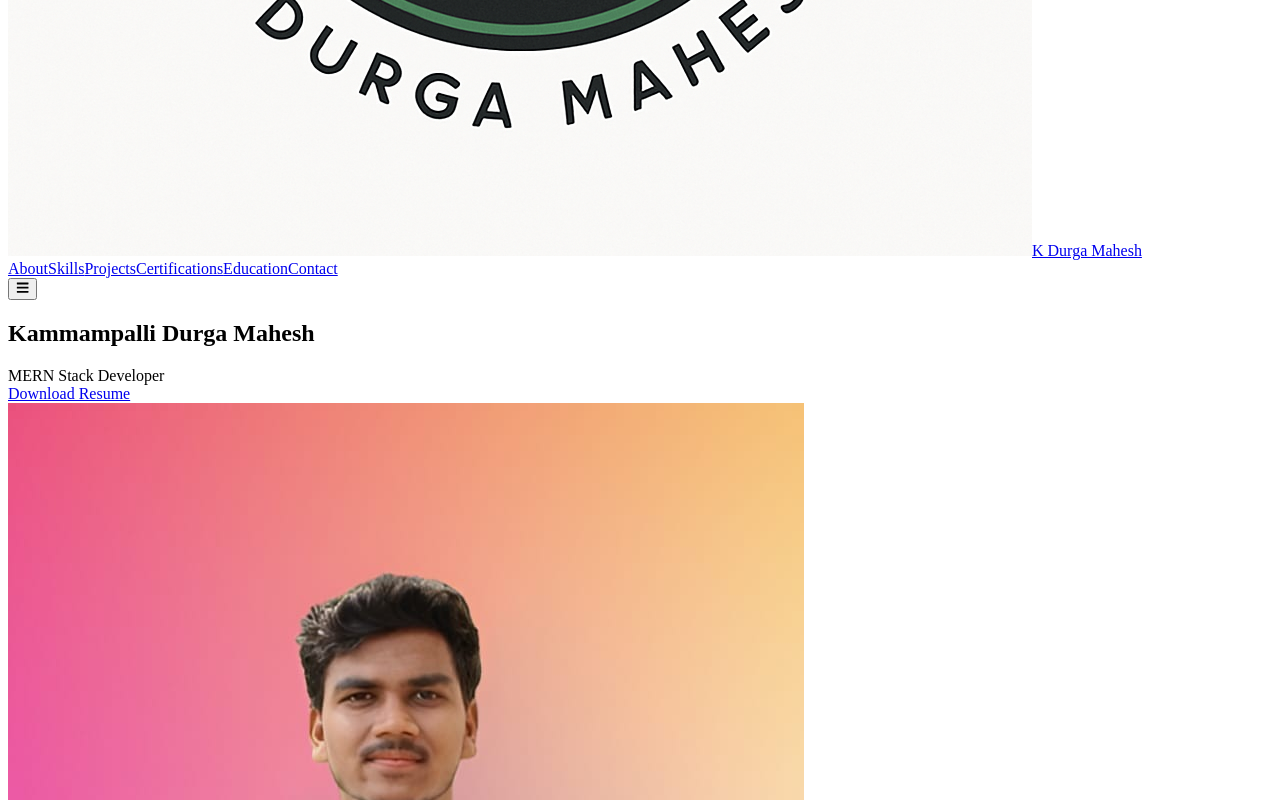
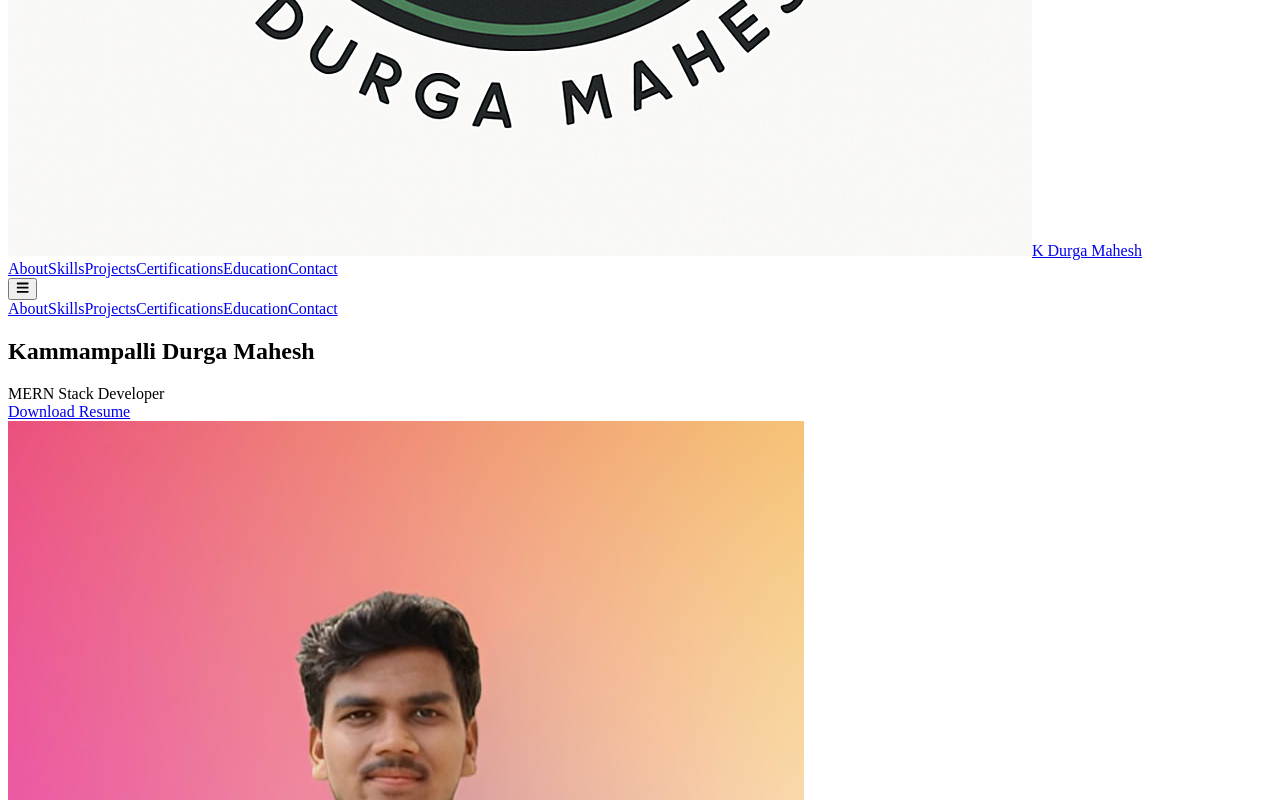
Before and after one commit to kdurgamaheshm/KDurgaMahesh, a React (Create React App) app: page / in a window 1280 px wide. Shown: the part 776-1576 px from the top of the page. Built offline with nearby package versions, Linux system fonts and the light colour scheme.

Commit message:
Update Header.jsx

```diff
--- a/src/components/Header.jsx
+++ b/src/components/Header.jsx
@@ -11,6 +11,11 @@ function Header() {
         window.addEventListener("scroll", handleScroll);
         return () => window.removeEventListener("scroll", handleScroll);
     }, []);
+
+    // Prevent background scroll when menu is open
+    useEffect(() => {
+        document.body.style.overflow = isMenuOpen ? "hidden" : "auto";
+    }, [isMenuOpen]);
 
     const navLinks = [
         { id: "bout", label: "About" },
@@ -29,7 +34,7 @@ function Header() {
                     : "bg-gradient-to-r from-white/60 to-white/30 backdrop-blur-md"
             }`}
         >
-            <div className="max-w-7xl mx-auto px-6 py-3 flex justify-between items-center">
+            <div className="max-w-7xl mx-auto px-4 sm:px-6 py-3 flex justify-between items-center">
                 {/* Logo + Name */}
                 <a href="#home" className="flex items-center gap-3 group">
                     <img
@@ -75,9 +80,12 @@ function Header() {
                 </div>
             </div>
 
-            {/* Mobile Dropdown Menu */}
-            {isMenuOpen && (
-                <div className="md:hidden bg-green-50 shadow-inner backdrop-blur-md px-6 py-4 space-y-4 transition-all duration-300">
+            {/* Mobile Menu Overlay */}
+            <div
+                className={`md:hidden transition-all duration-300 overflow-hidden bg-green-50 backdrop-blur-md shadow-lg ${
+                    isMenuOpen ? "max-h-96 py-4 px-6 space-y-4" : "max-h-0 py-0 px-0"
+                }`}
+            >
                 {navLinks.map((item) => (
                     <a
                         key={item.id}
@@ -89,7 +97,6 @@ function Header() {
                     </a>
                 ))}
             </div>
-            )}
         </header>
     );
 }
```
Lines whose indentation alone changed are shown as unchanged.
